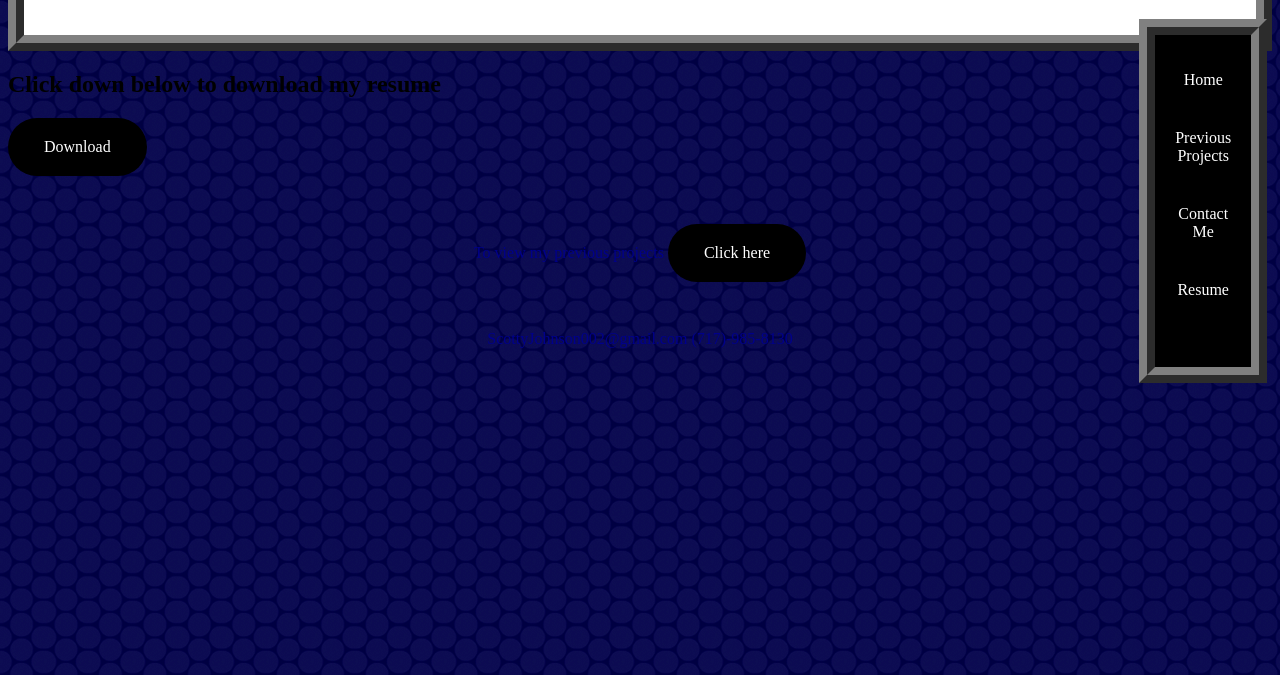
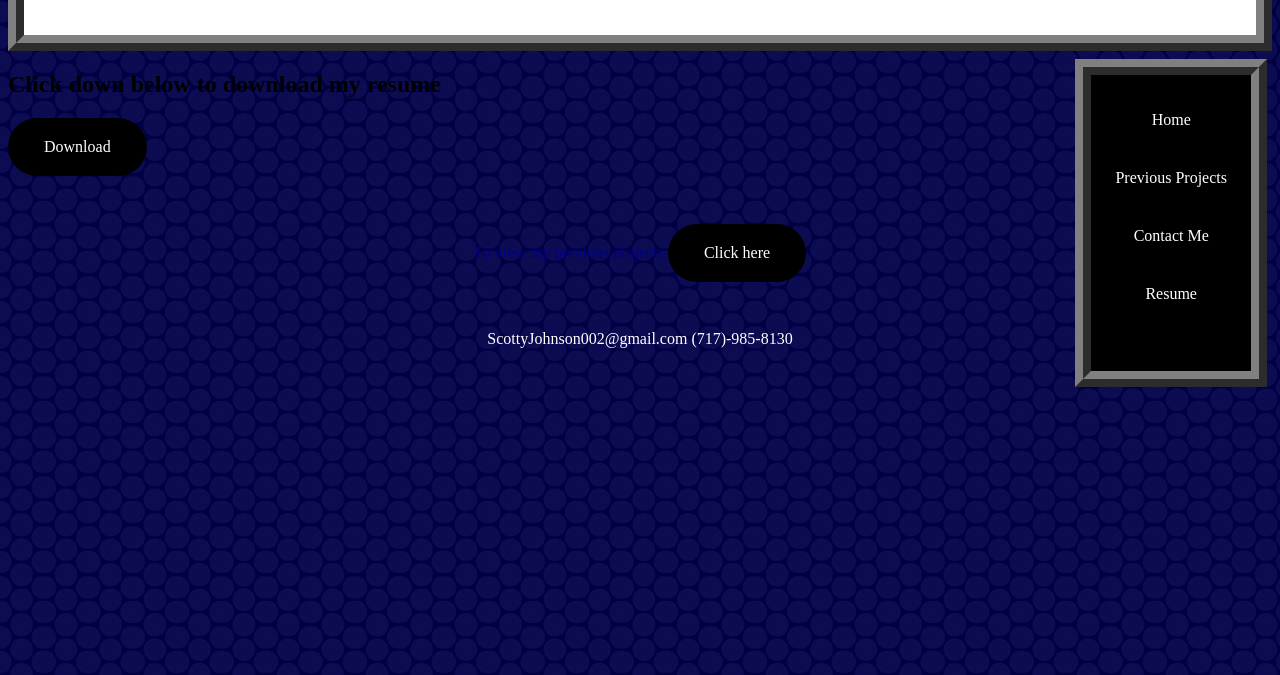
Before and after one commit to TheIrishBub/ScottJohnson02.github.io, a plain HTML site: page resume.html in a window 1280 px wide. Shown: the part 125-800 px from the top of the page. Drawn offline with Linux system fonts and the light colour scheme.

Commit message:
edit colors of html and fix nav location

```diff
--- a/Site.css
+++ b/Site.css
@@ -10,11 +10,11 @@ a{
 body{
   background-image: url(images/circle-blues.png);
 }
+nav ul{
+  list-style-type: none;
+}
 
-nav li{
-  display: inline-block;
 
-}
 article{
   padding: 1rem;
   margin: auto;
@@ -36,11 +36,12 @@ nav{
   background-color: black;
   position: fixed;
   right: 1%;
+  top: 23%;
   text-align: center;
   padding: 1rem 1rem;
   display: flex;
   flex-direction: column;
-  width: 10%;
+  width: 15%;
 }
 nav .button{
     padding: .2rem .2rem;
@@ -51,6 +52,7 @@ ul{
   flex-direction: column;
   justify-content: center;
   padding: 0;
+
 }
 header{
   color: darkblue;
@@ -118,6 +120,10 @@ a:hover {
 .resume a{
   margin: auto;
 }
+footer p{
+  color: white;
+}
+
 
 
 
@@ -147,7 +153,7 @@ a:hover {
   nav{
     position: fixed;
     top:3px;
-    width: 35%;
+    width: 300px;
     padding: 0;
   }
 
```
Also changed, not shown: index.html (+3 -1 lines), 2 other files.
